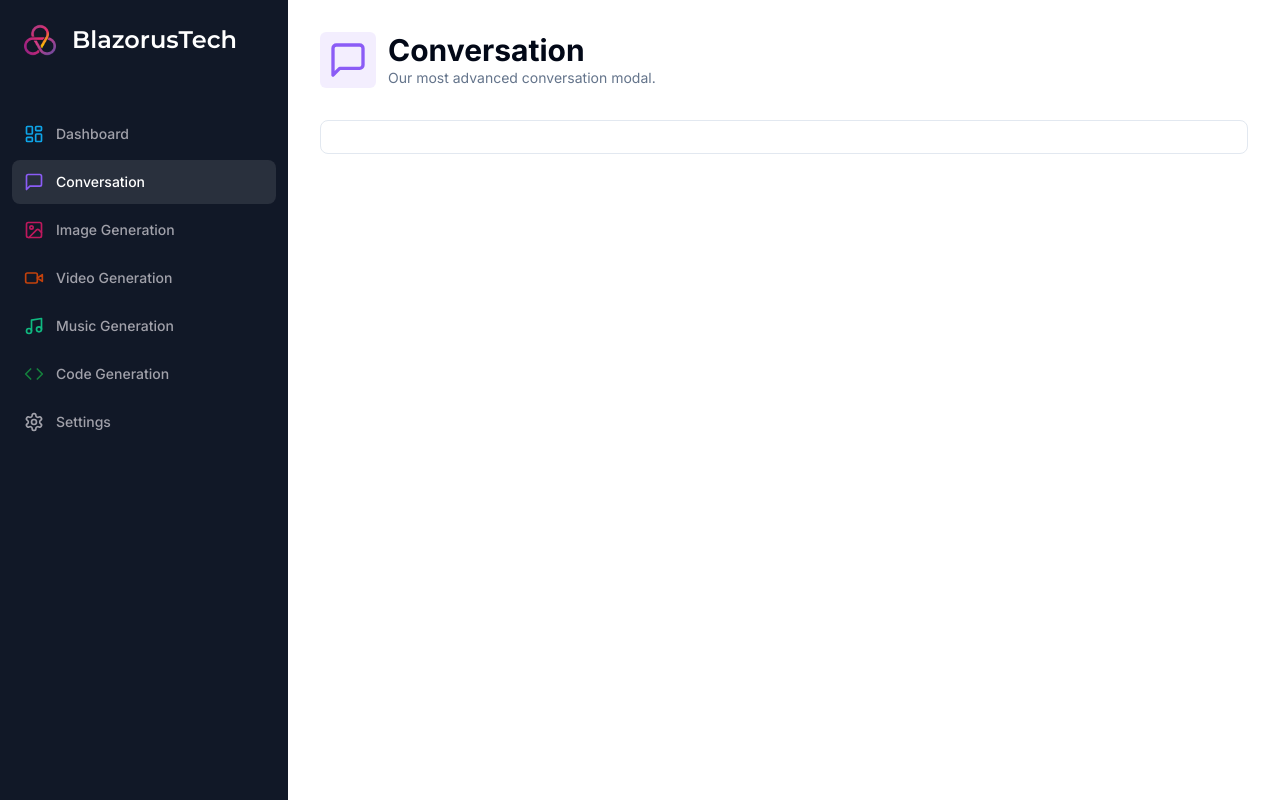
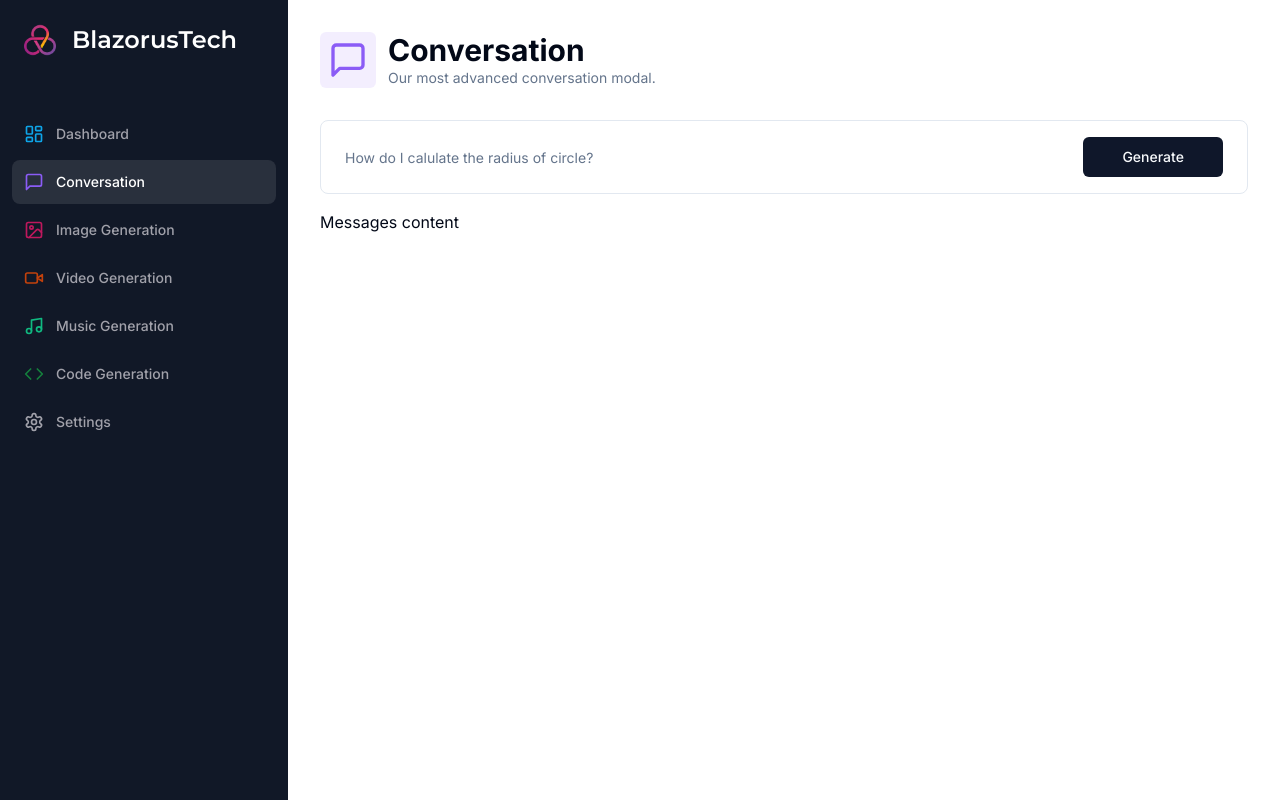
Before and after one commit to Mohit-Mehra/BlazorusTech-AI-SaaS, a Next.js app: page /conversation in a window 1280 px wide. Built offline with nearby package versions, Linux system fonts and the light colour scheme.

Commit message:
Conversation AI UI

```diff
--- a/app/(dashboard)/(routes)/conversation/page.tsx
+++ b/app/(dashboard)/(routes)/conversation/page.tsx
@@ -6,7 +6,9 @@
 import { useForm } from "react-hook-form";
 import { formSchema } from "./constants";
 import { zodResolver } from "@hookform/resolvers/zod";
-import { Form } from "@/components/ui/form";
+import { Form, FormControl, FormField, FormItem } from "@/components/ui/form";
+import { Input } from "@/components/ui/input";
+import { Button } from "@/components/ui/button";
 
 const ConversationPage = () => {
   const form = useForm<z.infer<typeof formSchema>>({
@@ -36,10 +38,33 @@
           <Form {...form}>
             <form
               onSubmit={form.handleSubmit(onSubmit)}
-              className="rounded-lg border w-full p-4 px-3"
-            ></form>
+              className="rounded-lg border w-full p-4 px-3 md:px-6 focus-within:shadow-sm grid grid-cols-12 gap-2"
+            >
+              <FormField
+                name="prompt"
+                render={({ field }) => (
+                  <FormItem className="col-span-12 lg:col-span-10">
+                    <FormControl className="m-0 p-0">
+                      <Input
+                        className="border-0 outline-none focus-visible:ring-0 focus-visible:ring-transparent"
+                        disabled={isLoading}
+                        placeholder="How do I calulate the radius of circle?"
+                        {...field}
+                      />
+                    </FormControl>
+                  </FormItem>
+                )}
+              />
+              <Button
+                className="col-span-12 lg:col-span-2 w-full"
+                disabled={isLoading}
+              >
+                Generate
+              </Button>
+            </form>
           </Form>
         </div>
+        <div className="space-y-4 mt-4">Messages content</div>
       </div>
     </div>
   );
--- /dev/null
+++ b/components/ui/input.tsx
@@ -0,0 +1,25 @@
+import * as React from "react"
+
+import { cn } from "@/lib/utils"
+
+export interface InputProps
+  extends React.InputHTMLAttributes<HTMLInputElement> {}
+
+const Input = React.forwardRef<HTMLInputElement, InputProps>(
+  ({ className, type, ...props }, ref) => {
+    return (
+      <input
+        type={type}
+        className={cn(
+          "flex h-10 w-full rounded-md border border-input bg-background px-3 py-2 text-sm ring-offset-background file:border-0 file:bg-transparent file:text-sm file:font-medium placeholder:text-muted-foreground focus-visible:outline-none focus-visible:ring-2 focus-visible:ring-ring focus-visible:ring-offset-2 disabled:cursor-not-allowed disabled:opacity-50",
+          className
+        )}
+        ref={ref}
+        {...props}
+      />
+    )
+  }
+)
+Input.displayName = "Input"
+
+export { Input }
```
